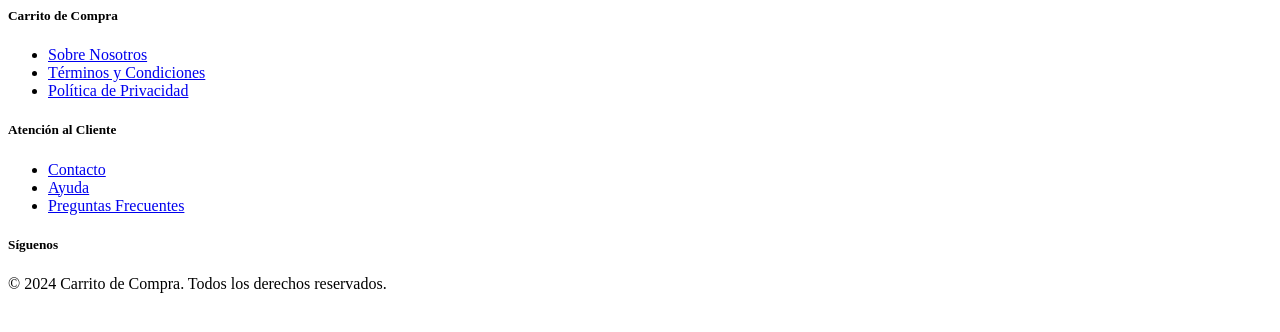
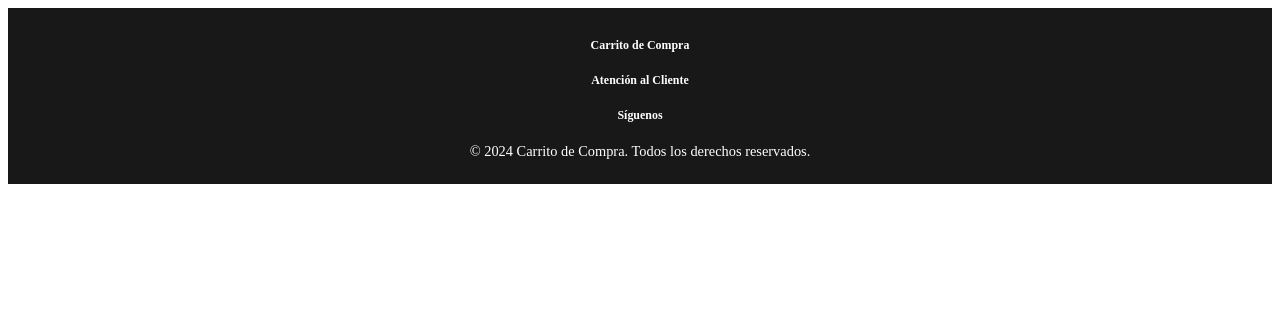
Before and after one commit to ZETEXITO/olimpiadas, a PHP site: page /includes/footer.php in a window 1280 px wide. Shown: the top 332 px of the page. Run offline with PHP 8.4, Linux system fonts and the light colour scheme.

Commit message:
diseño pagina inicial terminado

```diff
--- /dev/null
+++ b/assets/css/style.css
@@ -0,0 +1,28 @@
+.link-1{
+    color: white;
+    text-decoration: none;
+}
+footer {
+    background-color: rgb(24, 24, 24);
+    color: white;
+    padding: 10px 0;
+    position: relative;
+    bottom: 0;
+    width: 100%;
+    text-align: center;
+    font-size: 0.9em;
+}
+.btn-custom {
+    width: 150px; /* Ancho del botón */
+    height: 50px; /* Alto del botón */
+    padding: 10px 20px; /* Relleno interno del botón (arriba/abajo, izquierda/derecha) */
+    font-size: 16px; /* Tamaño de la fuente */
+    border-radius: 5px; /* Bordes redondeados */
+}
+.btn-login {
+    width: 400px; /* Ancho del botón */
+    height: 50px; /* Alto del botón */
+    padding: 10px 20px; /* Relleno interno del botón (arriba/abajo, izquierda/derecha) */
+    font-size: 16px; /* Tamaño de la fuente */
+    border-radius: 5px; /* Bordes redondeados */
+}
--- a/includes/footer.php
+++ b/includes/footer.php
@@ -1,28 +1,16 @@
-<footer class="bg-dark text-white py-4">
+<link rel="stylesheet" href="../assets/css/style.css">
+<footer class="text-white py-4">
     <div class="container text-center">
         <!-- Sección de enlaces -->
         <div class="row mb-3">
             <div class="col-md-4">
                 <h5>Carrito de Compra</h5>
-                <ul class="list-unstyled">
-                    <li><a href="../pages/nosotros.php" class="text-white">Sobre Nosotros</a></li>
-                    <li><a href="../pages/terminos.php" class="text-white">Términos y Condiciones</a></li>
-                    <li><a href="../pages/politicas.php" class="text-white">Política de Privacidad</a></li>
-                </ul>
             </div>
             <div class="col-md-4">
                 <h5>Atención al Cliente</h5>
-                <ul class="list-unstyled">
-                    <li><a href="../pages/contacto.php" class="text-white">Contacto</a></li>
-                    <li><a href="../pages/ayuda.php" class="text-white">Ayuda</a></li>
-                    <li><a href="../pages/faq.php" class="text-white">Preguntas Frecuentes</a></li>
-                </ul>
             </div>
             <div class="col-md-4">
                 <h5>Síguenos</h5>
-                <a href="#" class="text-white me-3"><i class="fab fa-facebook-f"></i></a>
-                <a href="#" class="text-white me-3"><i class="fab fa-twitter"></i></a>
-                <a href="#" class="text-white"><i class="fab fa-instagram"></i></a>
             </div>
         </div>
         <!-- Copyright -->
--- a/includes/navbar.php
+++ b/includes/navbar.php
@@ -1,6 +1,7 @@
+<link rel="stylesheet" href="../assets/css/style.css">
 <nav class="navbar navbar-expand-lg navbar-dark bg-dark">
     <div class="container-fluid">
-        <a class="navbar-brand" href="#">Carrito de Compra</a>
+        <a class="navbar-brand" href="index.php">Carrito de Compra</a>
         <button class="navbar-toggler" type="button" data-bs-toggle="collapse" data-bs-target="#navbarNav" aria-controls="navbarNav" aria-expanded="false" aria-label="Toggle navigation">
             <span class="navbar-toggler-icon"></span>
         </button>
```
Also changed, not shown: pages/index.php (+34 -34 lines), bootstrap/css/bootstrap.min.css.
